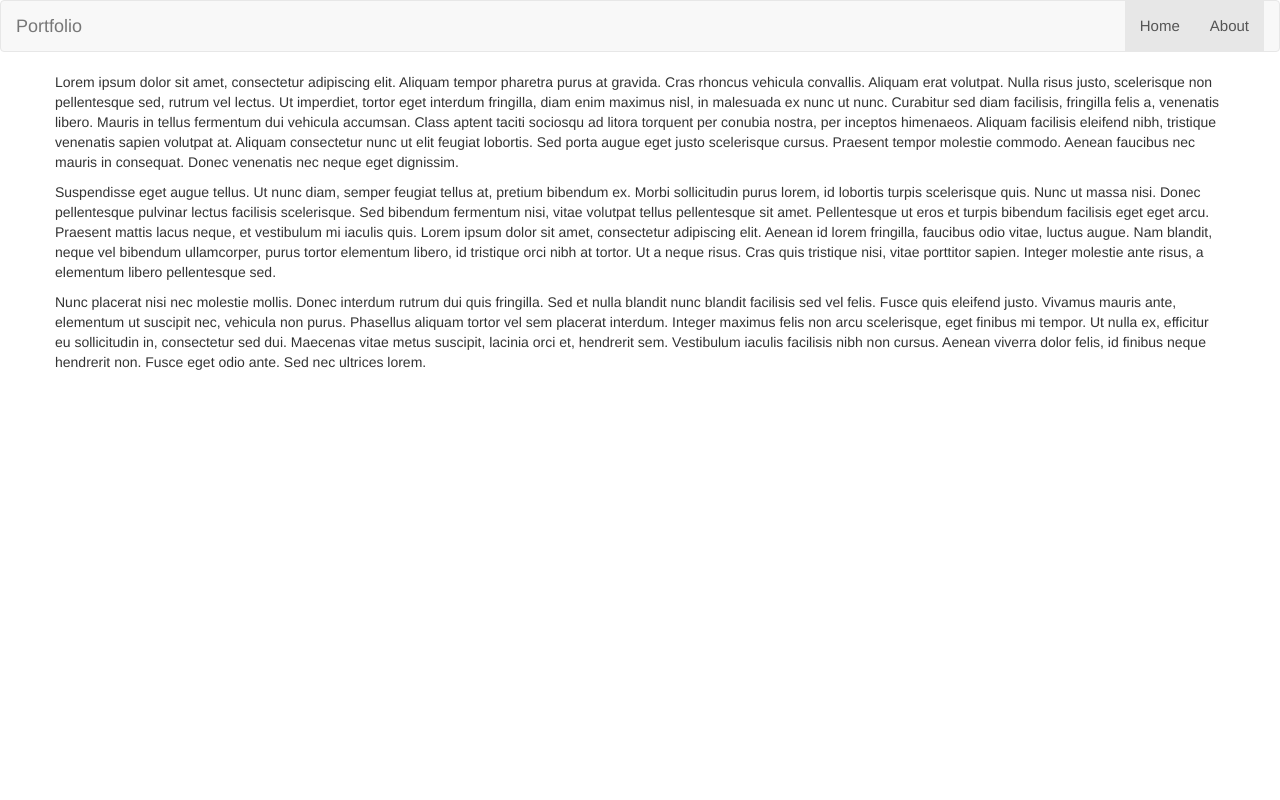
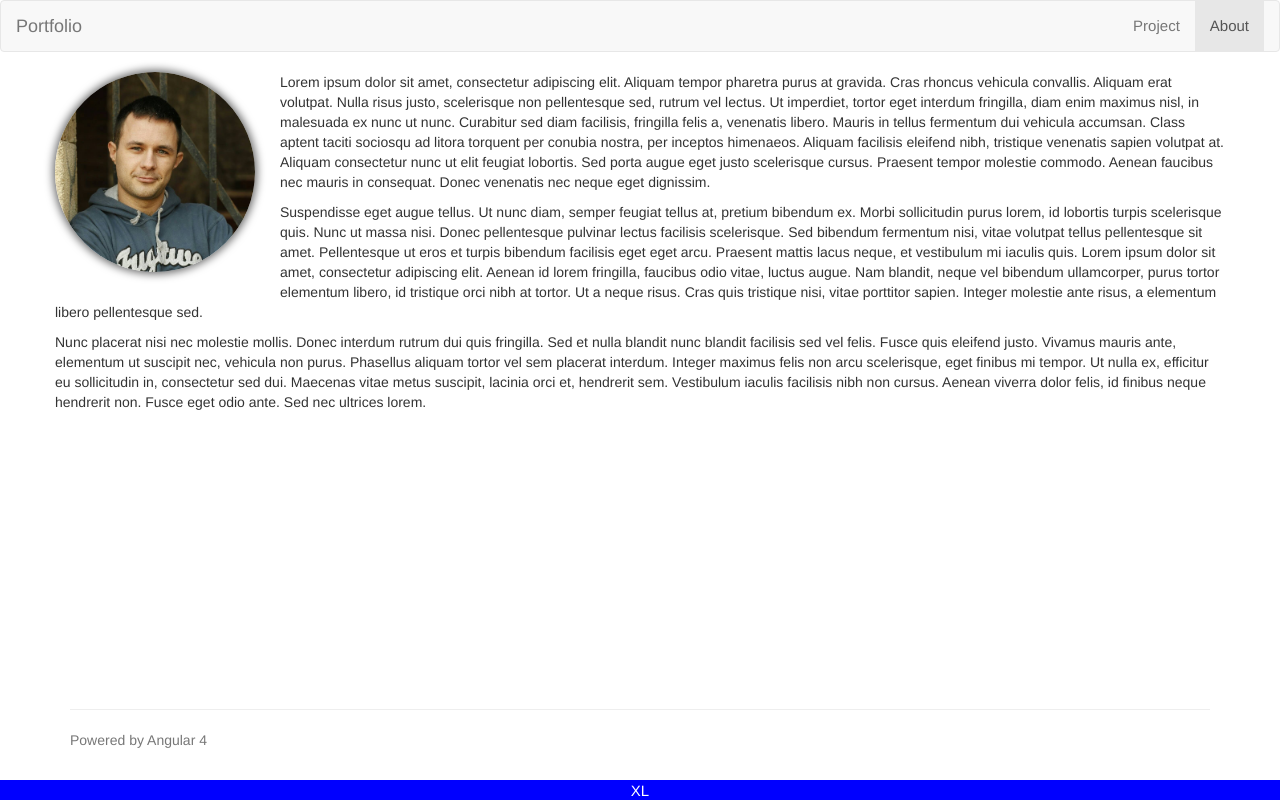
Before and after one commit to dexterns88/pfolio, an Angular app: page /about in a window 1280 px wide. Built offline with nearby package versions, Linux system fonts and the light colour scheme.

Commit message:
Update animation for about, update style and added image for about page

```diff
--- a/src/app/_animations/animations.ts
+++ b/src/app/_animations/animations.ts
@@ -7,5 +7,25 @@ export function routerAnimation() {
 function routeAnim() {
   return trigger('routerAnimations', [
 
+    transition('home => about, about => home', [
+      query(':enter', style({
+        position: 'absolute',
+        top: 0,
+        left: 0,
+        right: 0
+      })),
+
+      query(':leave', group([
+        animateChild()
+      ])),
+
+      group([
+        query(':enter', group([
+          stagger(400, [
+            animateChild()
+          ])
+        ]))
+      ])
+    ])
   ]);
 }
--- a/src/app/about/about.component.html
+++ b/src/app/about/about.component.html
@@ -1,6 +1,16 @@
 <div class="content">
 
   <div class="row">
+
+    <div class="image-wrapper floated-left">
+      <div class="rounded-image">
+        <picture>
+          <!--<source media="(min-width: 465px)" srcset="img_white_flower.jpg">-->
+          <img src="assets/images/dexter.jpg" alt="Dejan Dudukovic"/>
+        </picture>
+      </div>
+    </div>
+
     <div class="anim-segment">
       <p>
         Lorem ipsum dolor sit amet, consectetur adipiscing elit. Aliquam tempor pharetra purus at gravida. Cras rhoncus vehicula convallis. Aliquam erat volutpat. Nulla risus justo, scelerisque non pellentesque sed, rutrum vel lectus. Ut imperdiet, tortor eget interdum fringilla, diam enim maximus nisl, in malesuada ex nunc ut nunc. Curabitur sed diam facilisis, fringilla felis a, venenatis libero. Mauris in tellus fermentum dui vehicula accumsan. Class aptent taciti sociosqu ad litora torquent per conubia nostra, per inceptos himenaeos. Aliquam facilisis eleifend nibh, tristique venenatis sapien volutpat at. Aliquam consectetur nunc ut elit feugiat lobortis. Sed porta augue eget justo scelerisque cursus. Praesent tempor molestie commodo. Aenean faucibus nec mauris in consequat. Donec venenatis nec neque eget dignissim.
--- a/src/app/about/about.component.ts
+++ b/src/app/about/about.component.ts
@@ -1,6 +1,6 @@
 import {Component, OnInit, HostBinding, setTestabilityGetter} from '@angular/core';
 
-import {query, stagger, animate, style, transition, trigger} from '@angular/animations';
+import {query, stagger, animate, style, transition, trigger, group} from '@angular/animations';
 
 @Component({
   selector: 'app-about',
@@ -14,18 +14,39 @@ import {query, stagger, animate, style, transition, trigger} from '@angular/anim
           opacity: 0
         })),
 
+        query('.image-wrapper', style({
+          transform: 'scale(0) rotate(720deg)',
+        })),
+
+        group([
           query('.anim-segment', [
             stagger(250, [
               animate('800ms cubic-bezier(.35,0,.25,1)', style('*'))
             ])
+          ]),
+          query('.image-wrapper', [
+            stagger(250, [
+              animate('800ms cubic-bezier(.35,0,.25,1)', style('*'))
             ])
+          ])
+        ])
+
       ]),
       transition(':leave', [
+        group([
           query('.anim-segment', [
             stagger(150, [
               animate('550ms cubic-bezier(.35,0,.25,1)', style({
                 opacity: 0
               }))
+            ])
+          ]),
+          query('.image-wrapper', [
+            stagger(150, [
+              animate('550ms cubic-bezier(.35,0,.25,1)', style({
+                transform: 'scale(0) rotate(-720deg)'
+              }))
+            ])
           ])
         ])
       ])
--- a/src/app/app.component.html
+++ b/src/app/app.component.html
@@ -1,6 +1,5 @@
 <!--The whole content below can be removed with the new code.-->
 <header>
-
   <nav class="navbar navbar-default">
     <div class="container-fluid">
       <div class="navbar-header">
@@ -11,13 +10,13 @@
           <span class="icon-bar"></span>
           <span class="icon-bar"></span>
         </button>
-        <a class="navbar-brand" href="#">Portfolio</a>
+        <a class="navbar-brand" routerLink="/about">Portfolio</a>
       </div>
 
       <div class="collapse navbar-collapse" id="bs-example-navbar-collapse-1">
         <ul class="nav navbar-nav navbar-right">
           <li routerLinkActive="active">
-            <a routerLink="/">Home</a>
+            <a routerLink="/project">Project</a>
           </li>
           <li routerLinkActive="active">
             <a routerLink="/about">About</a>
--- a/src/app/app.routing.ts
+++ b/src/app/app.routing.ts
@@ -8,6 +8,11 @@ import { AboutComponent } from './about/about.component';
 const appRoutes: Routes = [
   {
     path: '',
+    redirectTo: '/project',
+    pathMatch: 'full'
+  },
+  {
+    path: 'project',
     component: HomeComponent,
     data: {
       animation: {
--- a/src/assets/css/screen.css
+++ b/src/assets/css/screen.css
@@ -1 +1,124 @@
-:root{font-size:10px}*{box-sizing:border-box}body{margin:0;font-size:1.5rem;overflow-x:hidden;overflow-y:scroll}h1{font-size:3.2rem}h2{font-size:3.0rem}h3{font-size:2.8rem}h4{font-size:2.6rem}h5{font-size:2.4rem}p{font-size:1.4rem}.thumbnail span.caption{display:block}
+:root {
+  padding-bottom: 20px; }
+
+body {
+  padding-bottom: 20px; }
+  body:after {
+    color: white;
+    display: block;
+    position: fixed;
+    text-align: center;
+    width: 100%;
+    z-index: 3;
+    bottom: 0;
+    height: 20px;
+    overflow: hidden; }
+    @media (min-width: 480px) {
+      body:after {
+        background: red;
+        content: 'XS'; } }
+    @media (min-width: 550px) {
+      body:after {
+        background: orange;
+        content: 'S'; } }
+    @media (min-width: 768px) {
+      body:after {
+        background: GOLD;
+        content: 'M'; } }
+    @media (min-width: 992px) {
+      body:after {
+        background: GREEN;
+        content: 'L'; } }
+    @media (min-width: 1200px) {
+      body:after {
+        background: BLUE;
+        content: 'XL'; } }
+    @media (min-width: 1400px) {
+      body:after {
+        background: PURPLE;
+        content: 'XXL'; } }
+    @media (min-width: 1600px) {
+      body:after {
+        background: INDIGO;
+        content: 'XXXL'; } }
+  body.adminimal-menu:after {
+    top: 29px; }
+
+:root {
+  font-size: 10px; }
+
+* {
+  box-sizing: border-box; }
+
+/*
+| Layout
+========================= */
+body {
+  margin: 0;
+  font-size: 1.5rem;
+  overflow-x: hidden;
+  overflow-y: scroll; }
+
+/*
+| Sticked footer
+========================= */
+html, body {
+  height: 100%;
+  margin: 0; }
+
+body {
+  display: table;
+  height: 100%;
+  width: 100%; }
+
+img {
+  max-width: 100%;
+  height: auto; }
+
+.page,
+.footer-sticked {
+  display: table-row;
+  height: auto; }
+
+.footer-sticked {
+  height: 1px; }
+
+/*
+| Typography
+========================= */
+h1 {
+  font-size: 3.2rem; }
+
+h2 {
+  font-size: 3.0rem; }
+
+h3 {
+  font-size: 2.8rem; }
+
+h4 {
+  font-size: 2.6rem; }
+
+h5 {
+  font-size: 2.4rem; }
+
+p {
+  font-size: 1.4rem; }
+
+.thumbnail span.caption {
+  display: block; }
+
+/*
+| Image style
+*/
+.image-wrapper {
+  max-width: 200px; }
+  .image-wrapper.floated-left {
+    float: left;
+    margin: 0 25px 15px 0; }
+
+.rounded-image {
+  border-radius: 100%;
+  box-shadow: 0 0 8px 2px rgba(0, 0, 0, 0.6);
+  overflow: hidden; }
+
+/*# sourceMappingURL=screen.css.map */
--- a/src/index.html
+++ b/src/index.html
@@ -13,8 +13,19 @@
 
 </head>
 <body>
-  <app-root>Loading...</app-root>
 
+  <div class="page">
+    <app-root>Loading...</app-root>
+  </div>
+
+  <div class="footer-sticked">
+    <footer class="footer">
+      <div class="container">
+        <hr />
+        <p class="text-muted">Powered by Angular 4</p>
+      </div>
+    </footer>
+  </div>
 
   <script
     src="https://code.jquery.com/jquery-1.12.4.min.js"
```
Also changed, not shown: src/assets/images/dexter.jpg (added), 1 other file (tests, documents, lock files or other folders). Lines whose indentation alone changed are shown as unchanged.
